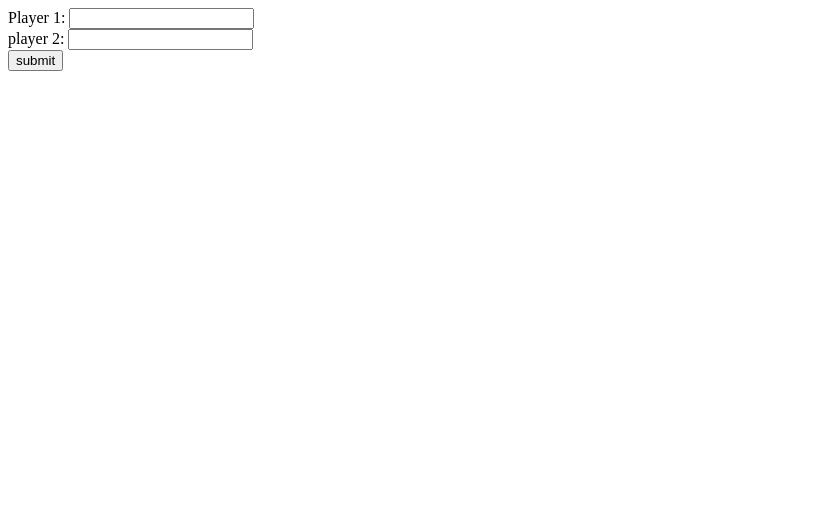
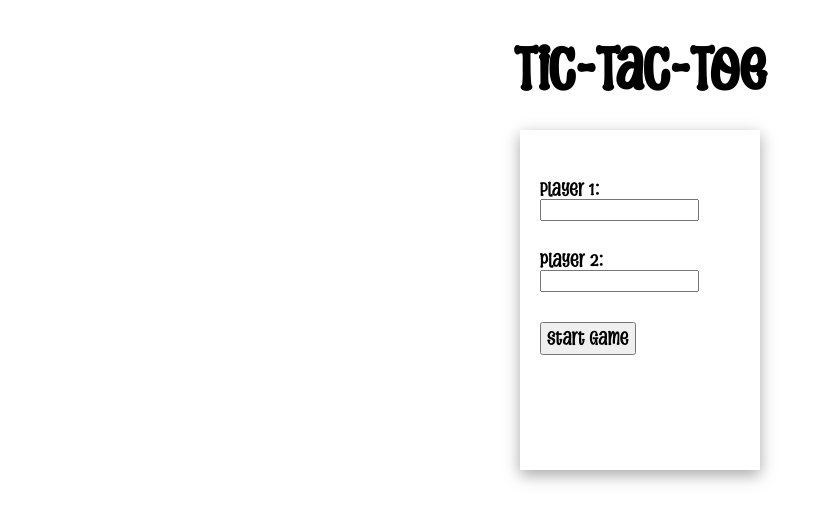
Before and after one commit to WalterHBS/tic-tac-toe, a plain HTML site: page index.html in a window 1280 px wide. Shown: the whole page, without its empty margins (0-823 px from the left). Drawn offline with Linux system fonts and the light colour scheme.

Commit message:
Small amount of styling

```diff
--- a/index.html
+++ b/index.html
@@ -3,11 +3,13 @@
 <head>
     <meta charset="UTF-8">
     <meta name="viewport" content="width=device-width, initial-scale=1.0">
-    <title>Document</title>
+    <title>Tic-Tac-Toe</title>
     <script defer src="./script.js"></script>
     <link rel="stylesheet" href="./style.css">
 </head>
 <body>
+    <div class="container">
+        <h1>Tic-Tac-Toe</h1>
         <form action="" method="post">
             <div class="playerUno">
                 <label for="playerONE">Player 1:</label>
@@ -17,7 +19,7 @@
                 <label for="playerTWO">player 2:</label>
                 <input type="text" name="playerTWO" id="playerTWO">
             </div>
-        <button type="submit">submit</button>
+            <button type="submit">Start Game</button>
         </form>
         <div class="game-container">
         </div>
@@ -25,5 +27,6 @@
             <p></p>
             <button class="playAgain">Play again?</button>
         </div>
+    </div>
 </body>
 </html>
--- a/style.css
+++ b/style.css
@@ -1,14 +1,53 @@
+@font-face {
+    font-family: funny;
+    src: url(./BarelyEnoughRegular-JRD6o.ttf);
+}
+*{
+    font-family: funny;
+}
 .game-container div{
-    border: 1px solid black;
+    background-color: lightgrey;
+    display: flex;
+    justify-content: center;
+    align-items: center;
+    font-size: 5rem;
 }
 .game-container{
     width: 300px;
     display: none;
-    grid-template-columns: 1fr 1fr 1fr;
+    grid-template-columns: repeat(3, 1fr);
+    grid-template-rows: repeat(3, 1fr);
     height: 300px;
+    gap: 4px;
 }
 .declareWinner{
     display: none;
     justify-content: center;
     flex-direction: row;
 }
+.container{
+    display: flex;
+    justify-content: center;
+    flex-direction: column;
+    align-items: center;
+}
+
+form{
+    width: 200px;
+    height: 300px;
+    box-shadow: rgba(0, 0, 0, 0.35) 0px 5px 15px;
+    padding: 20px;
+}
+form div{
+    margin: 30px 0px;
+}
+form button{
+    font-size: 1rem;
+    padding: 5px;
+}
+h1{
+    font-size: 3rem;
+}
+button{
+    padding: 10px;
+}
```
Also changed, not shown: BarelyEnoughRegular-JRD6o.ttf (added). Lines whose indentation alone changed are shown as unchanged.
